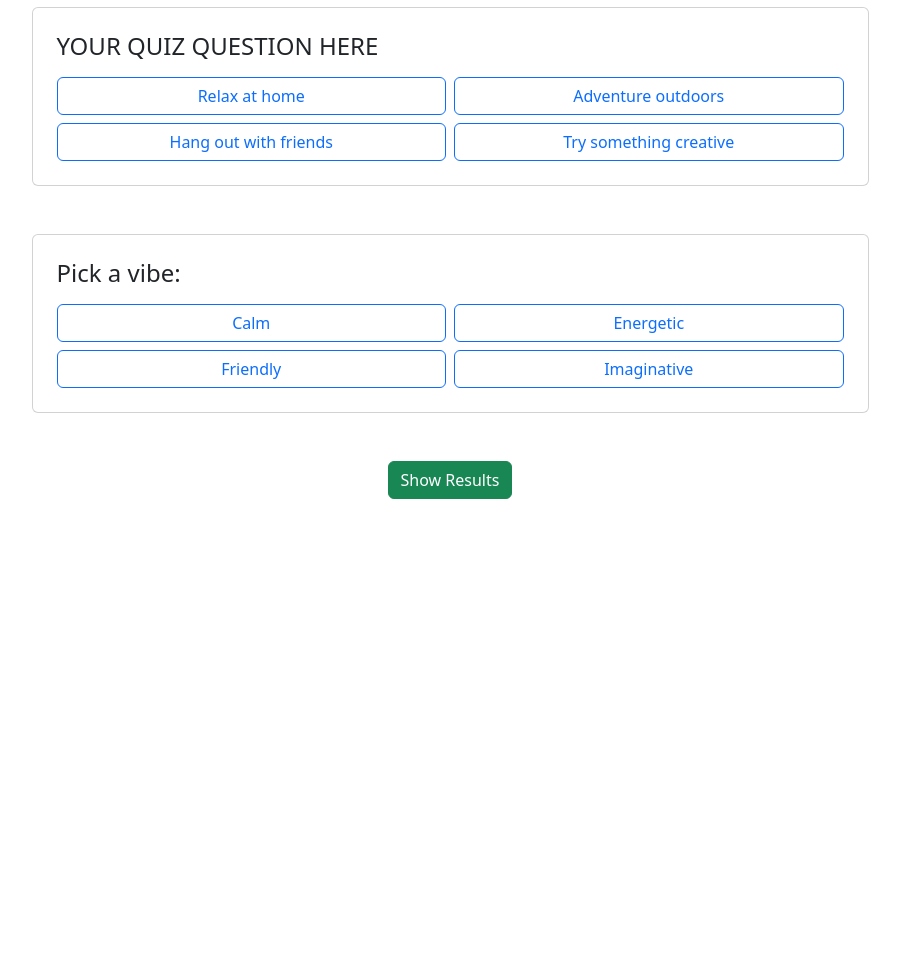
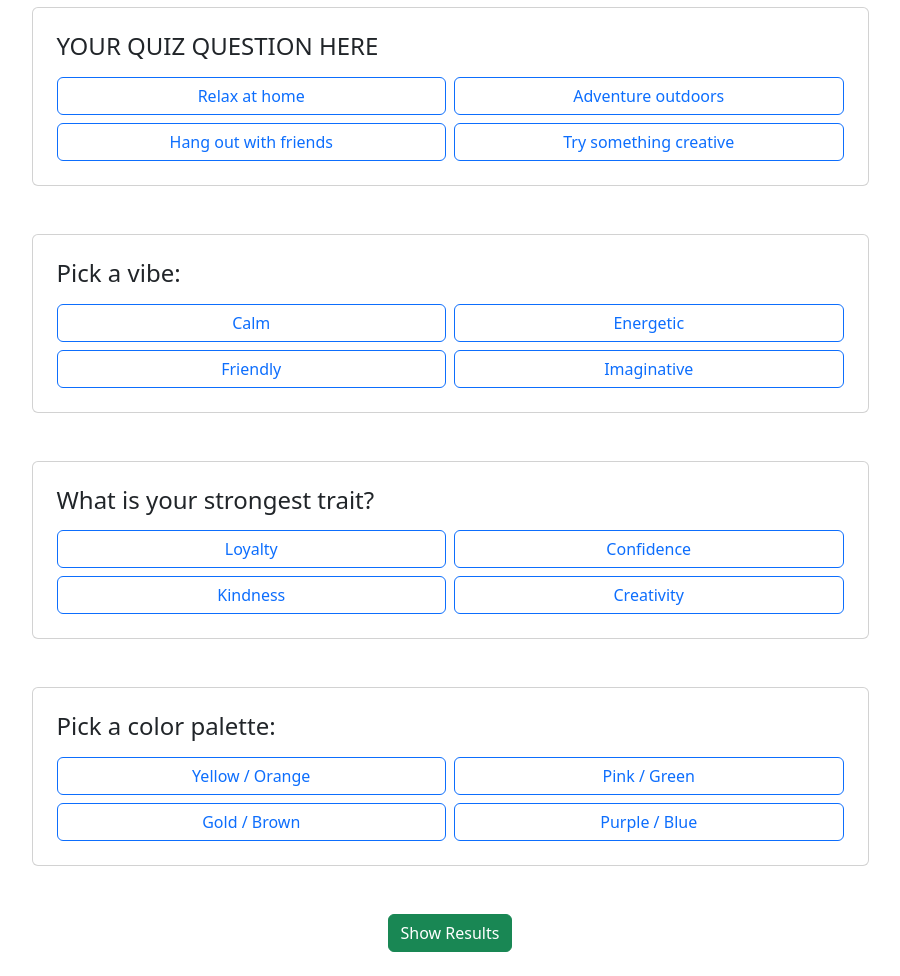
Before and after one commit to kcarrilloNorthPark/Personality_quiz, a plain HTML site: page index.html in a window 1280 px wide. Shown: the part 97-1073 px from the top of the page, without its empty margins (190-1090 px from the left). Before the commit the page ends 800 px from the top, so only its background shows below. Drawn offline with nearby package versions, Linux system fonts and the light colour scheme.

Commit message:
Added more questions

```diff
--- a/index.html
+++ b/index.html
@@ -51,7 +51,37 @@
             </div>
         </div>
     </div>
+    <div class="container d-flex justify-content-center question-block" id="question-3">
+        <div class="card my-4 p-4" style="width: 75%;">
+            <h4 class="mb-3">What is your strongest trait?</h4>
 
+            <div class="row g-2">
+                <div class="col-6">
+                    <button class="btn btn-outline-primary w-100 answer-btn" data-answer="A">Loyalty</button>
+                </div>
+                <div class="col-6">
+                    <button class="btn btn-outline-primary w-100 answer-btn" data-answer="B">Confidence</button>
+                </div>
+                <div class="col-6">
+                    <button class="btn btn-outline-primary w-100 answer-btn" data-answer="C">Kindness</button>
+                </div>
+                <div class="col-6">
+                    <button class="btn btn-outline-primary w-100 answer-btn" data-answer="D">Creativity</button>
+                </div>
+            </div>
+        </div>
+    </div>
+    <div class="container d-flex justify-content-center">
+      <div class="card my-4 p-4 question-block" style="width: 75%;">
+        <h4 class="mb-3">Pick a color palette:</h4>
+        <div class="row g-2">
+          <div class="col-6"><button class="btn answer-btn btn-outline-primary w-100" data-value="mango">Yellow / Orange</button></div>
+          <div class="col-6"><button class="btn answer-btn btn-outline-primary w-100" data-value="watermelon">Pink / Green</button></div>
+          <div class="col-6"><button class="btn answer-btn btn-outline-primary w-100" data-value="pineapple">Gold / Brown</button></div>
+          <div class="col-6"><button class="btn answer-btn btn-outline-primary w-100" data-value="grape">Purple / Blue</button></div>
+        </div>
+      </div>
+    </div>
 
 
 
@@ -67,7 +97,7 @@
     <!-- Output the result here -->
     <div class="container d-flex justify-content-center">
       <div id="result-container" class="card p-4 mb-4" style="width: 75%; display: none;">
-        <h3>Your Result:</h3>
+        <h3>Your Fruit Result:</h3>
         <p id="result-text"></p>
       </div>
     </div>
```
